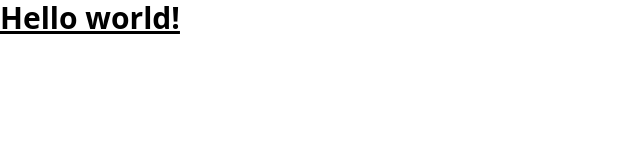
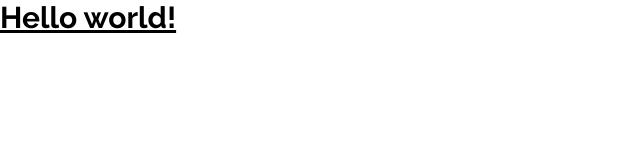
Before and after one commit to ted-dino/front-end-developer, a React (Vite) app in the folder weather-app/: page / in a window 1280 px wide. Shown: the top 160 px of the page, without its empty margins (0-640 px from the left). Built offline with nearby package versions, Linux system fonts and the light colour scheme.

Commit message:
add raleway font

```diff
--- a/weather-app/src/index.css
+++ b/weather-app/src/index.css
@@ -17,4 +17,9 @@
     --btn-secondary: #585676;
     --btn-accent: #3c47e9;
   }
+
+  body,
+  html {
+    font-family: var(--ff-raleway);
+  }
 }
```
